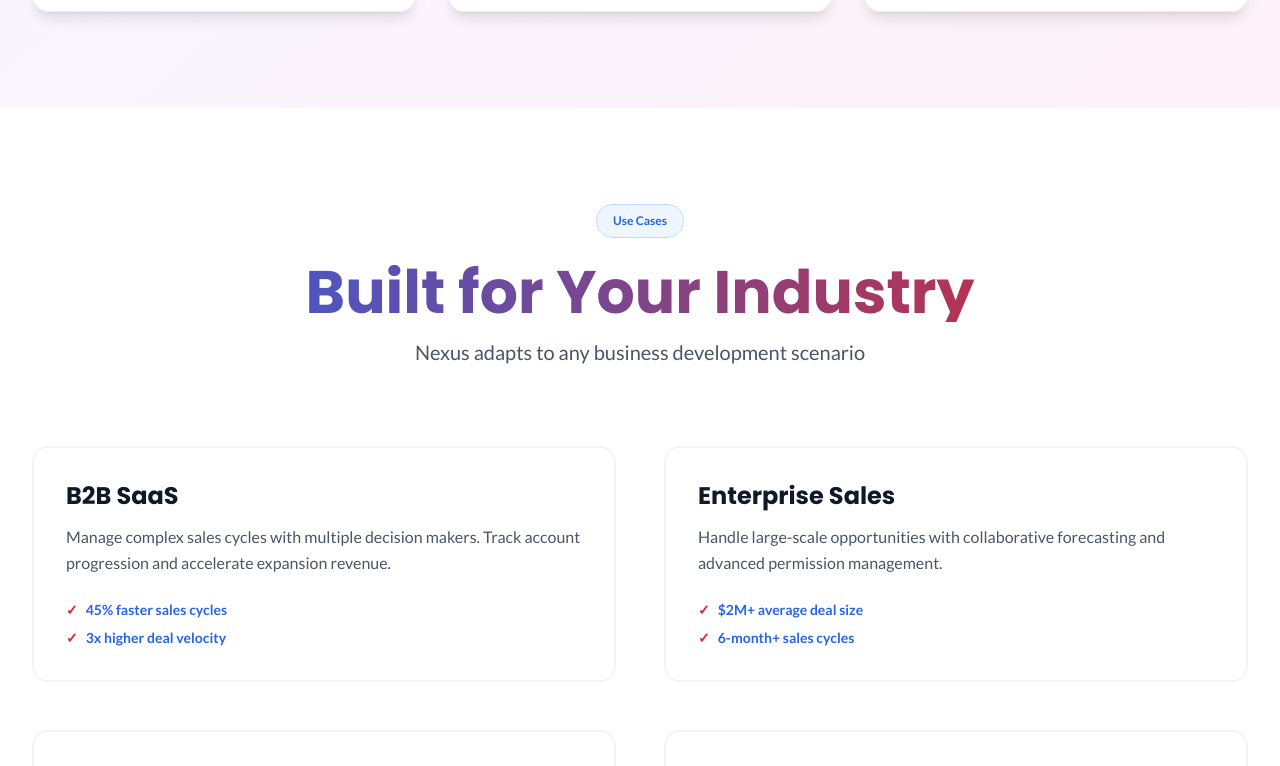
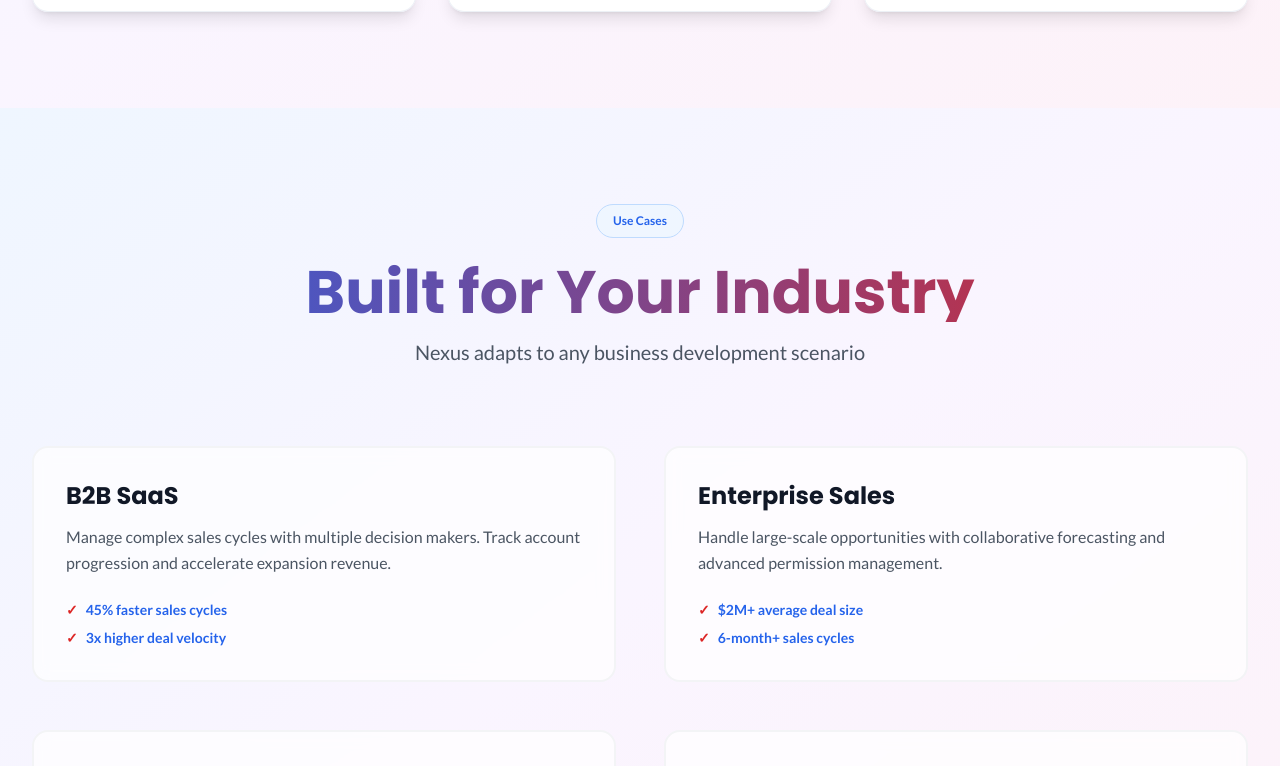
Before and after one commit to rohithviswanathan/BDDashboard, a React (Vite) app: page / in a window 1280 px wide. Shown: the part 1942-2708 px from the top of the page. Built offline with nearby package versions, Linux system fonts and the light colour scheme.

Commit message:
Included background

```diff
--- a/client/components/landing/UseCasesSection.tsx
+++ b/client/components/landing/UseCasesSection.tsx
@@ -23,7 +23,7 @@
   ];
 
   return (
-    <section id="usecases" className="py-24 px-4 sm:px-6 lg:px-8 content-wrapper">
+    <section id="usecases" className="py-24 px-4 sm:px-6 lg:px-8 bg-gradient-to-br from-blue-50 via-purple-50 to-pink-50">
       <div className="max-w-7xl mx-auto">
         <div className="text-center mb-20 animate-fade-in-up">
           <div className="badge mb-6 justify-center">Use Cases</div>
```
